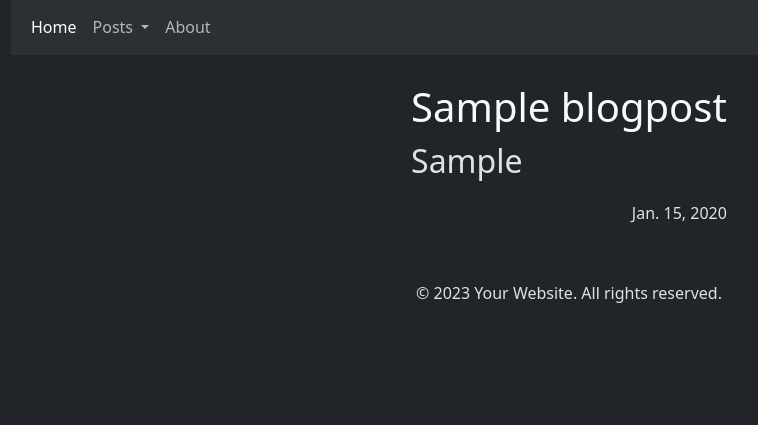
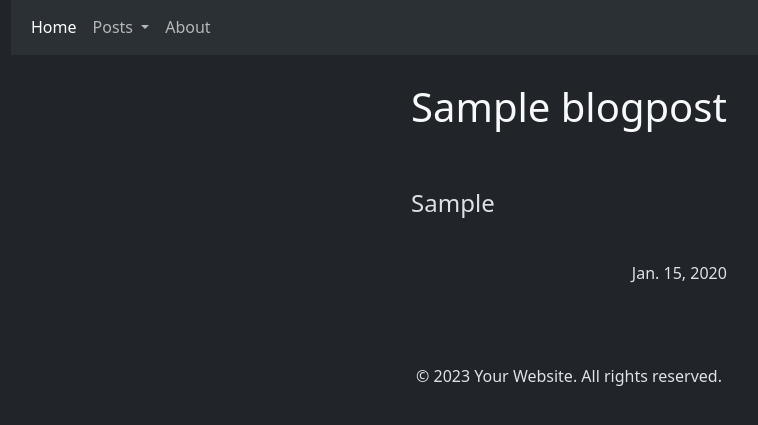
Before and after one commit to KrlJrvts/my_blog, a Django app: page / in a window 1280 px wide. Shown: the part 278-703 px from the top of the page, without its empty margins (71-829 px from the left). Run offline with Django 4.2, Linux system fonts and the light colour scheme; tables that the repository leaves empty hold one stand-in row (values such as "Sample post").

Commit message:
html templates to index.html

```diff
--- a/blog/templates/all_posts.html
+++ b/blog/templates/all_posts.html
@@ -19,11 +19,11 @@
     </div>
 </div>
 
-<div class="container">
+<div class="container w-50">
     <div class="d-flex justify-content-center" style="padding-bottom: 5%">
         <div id="content-container">
             {% for post in object_list %}
-                <div class="container">
+                <div class="container mb-5">
                     <div class="row">
                         <div class="col-sm fs-1">
                             <a href="{% url 'single-post' post.id %}"
@@ -31,14 +31,14 @@
                         </div>
                     </div>
                 </div>
-                <div class="container">
+                <div class="container mb-4">
                     <div class="row">
-                        <div class="col-sm fs-2 text-break">
-                            <p>{{ post.paragraph| truncatechars:30 }} </p>
+                        <div class="col-sm fs-4 text-break">
+                            <p>{{ post.paragraph| truncatewords:30 }} </p>
                         </div>
                     </div>
                 </div>
-                <div class="container">
+                <div class="container mb-5">
                     <div class="row">
                         <div class="col-sm text-end">
                             {{ post.created_at| date }}
```
Also changed, not shown: blog/templates/single_post.html (+4 -4 lines).
